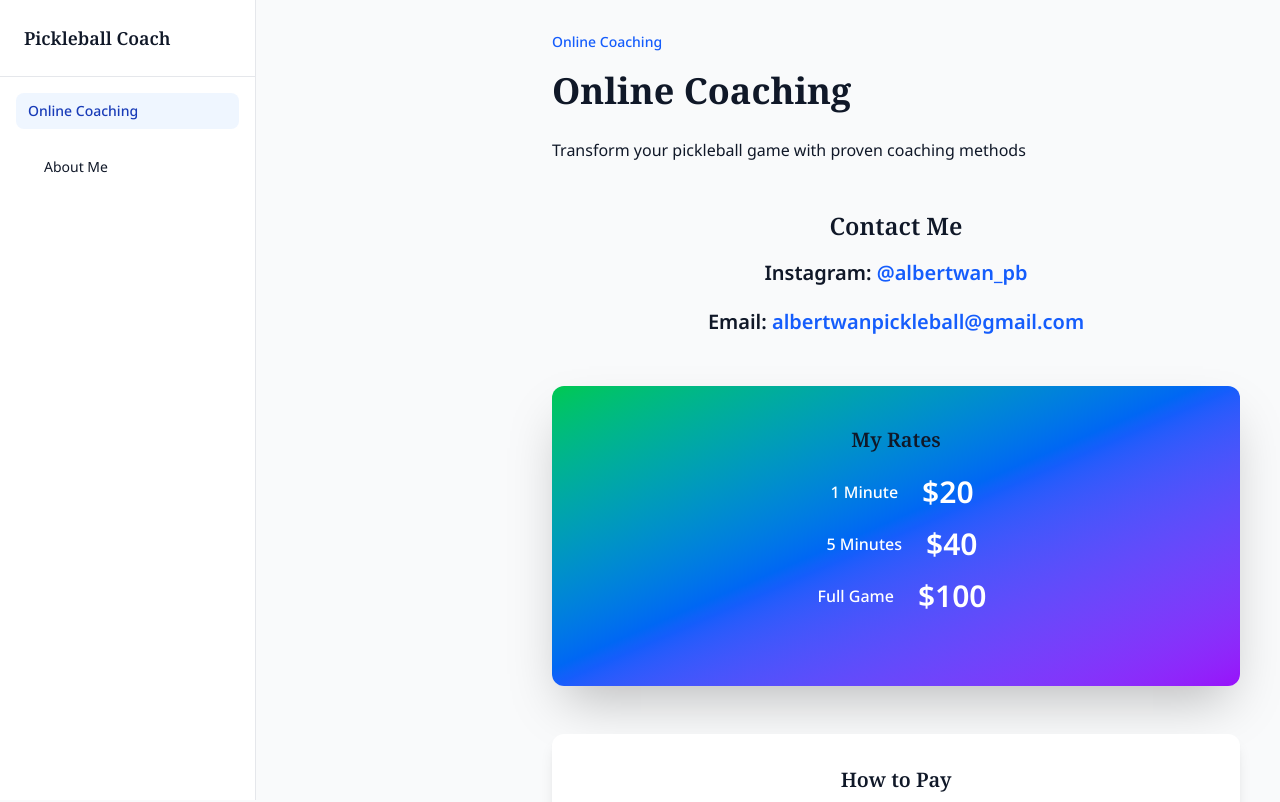
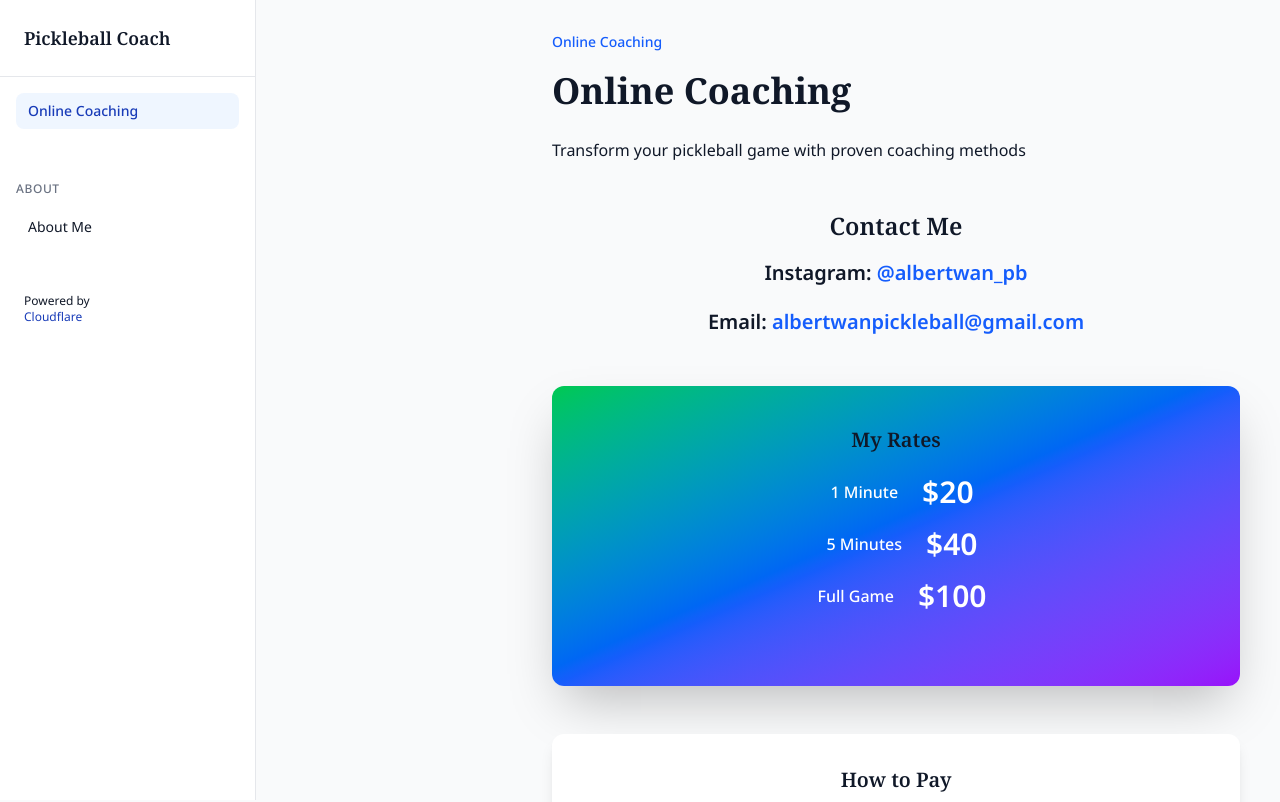
Before and after one commit to bertw2002/react-postgres-fullstack-template, a React (Vite) app: page /section/coaching in a window 1280 px wide. Shown: the top 802 px of the page. Built offline with nearby package versions, Linux system fonts and the light colour scheme; a web font is replaced by a local one.

Commit message:
Update Sidebar.jsx

```diff
--- a/src/components/Sidebar.jsx
+++ b/src/components/Sidebar.jsx
@@ -39,17 +39,35 @@ function Sidebar({ activeSection, onSelectSection, isMobileMenuOpen, setIsMobile
           Online Coaching
         </button>
 
-        <div className="sidebar-nav p-4">
+        <div className="sidebar-section mt-6">
+          <div className="sidebar-heading text-sm font-semibold text-gray-500 uppercase tracking-wider mb-3">
+            About
+          </div>
           <button
             className={`w-full text-left px-3 py-2 rounded-lg transition-colors font-sans text-sm ${
               activeSection !== "coaching" ? "bg-blue-50 text-blue-800 font-medium" : "text-gray-900 hover:bg-blue-50"
             }`}
-            onClick={() => handleNavigation(null)}
+            onClick={() => handleNavigation("about")}
           >
             About Me
           </button>
         </div>
       </nav>
+
+      <div className="mt-auto pt-6 px-6 pb-6">
+        <div className="text-xs text-gray-900">
+          Powered by
+          <br />
+          <a
+            href="https://cloudflare.com"
+            target="_blank"
+            rel="noopener noreferrer"
+            className="text-blue-800 hover:underline"
+          >
+            Cloudflare
+          </a>
+        </div>
+      </div>
     </aside>
   );
 }
```
